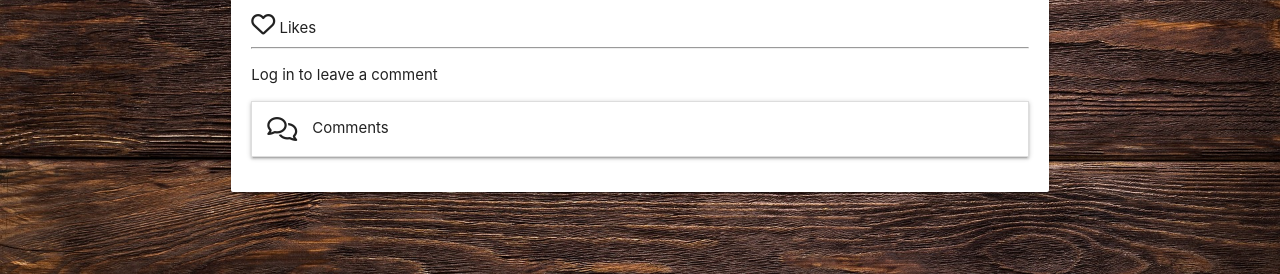
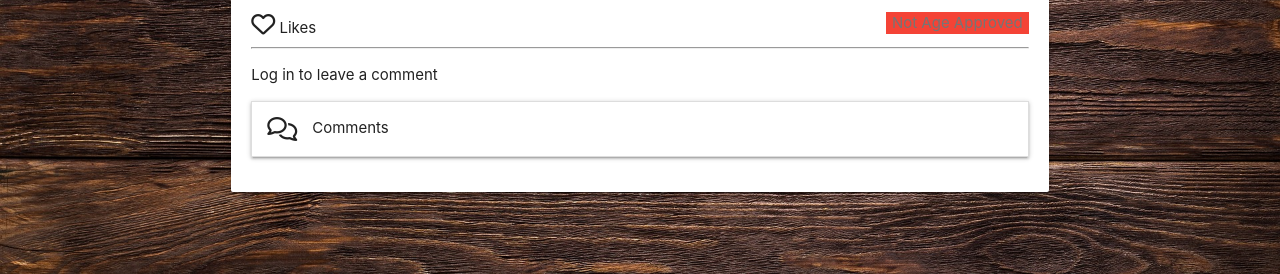
Before and after one commit to LindaAPersson/dadjokes, a Django app: template the_jokes/templates/the_jokes/jokes_detail.html in a window 1280 px wide. Shown: the part 336-610 px from the top of the page. Run offline with Django 3.2, Linux system fonts and the light colour scheme; the template is opened without the code that fills it, so the values that code supplies are empty; some libraries are stand-ins or nearby versions.

Commit message:
<feat>[age appproved]Add alabel to jokes to see if age approved

```diff
--- a/the_jokes/forms.py
+++ b/the_jokes/forms.py
@@ -5,7 +5,8 @@ class JokeForm(forms.ModelForm):
 
     class Meta:
         model = Joke
-        fields = ('joke_text', 'creator_image', 'category', )
+        fields = ('joke_text', 'creator_image', 'category', 'age_approved')
+        widgets = {'age_approved': forms.CheckboxInput(attrs={'class': 'filled-in'})}
 
 
 class EditJokeForm(forms.ModelForm):
--- a/the_jokes/models.py
+++ b/the_jokes/models.py
@@ -25,6 +25,7 @@ class Joke(models.Model):
     likes = models.ManyToManyField(User, blank=True, related_name='joke_likes')
     category = models.ForeignKey(Category, on_delete=models.CASCADE, default=2)
     ratings = models.ManyToManyField(User, through='Rating', related_name='rated_jokes')
+    age_approved = models.BooleanField(default=False)
 
 
     class Meta:
--- a/the_jokes/templates/the_jokes/jokes_detail.html
+++ b/the_jokes/templates/the_jokes/jokes_detail.html
@@ -32,6 +32,11 @@
         {% endif %}
         </span>Author: {{joke.creator}}</p>
         <p class="small-text">Category: {{ joke.category | safe }} | Made: {{joke.created_on}}</p>
+        {% if joke.age_approved %}
+                <span class="badge green">Age Approved</span>
+            {% else %}
+                <span class="badge red">Not Age Approved</span>
+            {% endif %}
 
 
 
```
Also changed, not shown: the_jokes/templates/the_jokes/the_jokes.html (+7 -1 lines), the_jokes/migrations/0006_joke_age_approved.py (added).
